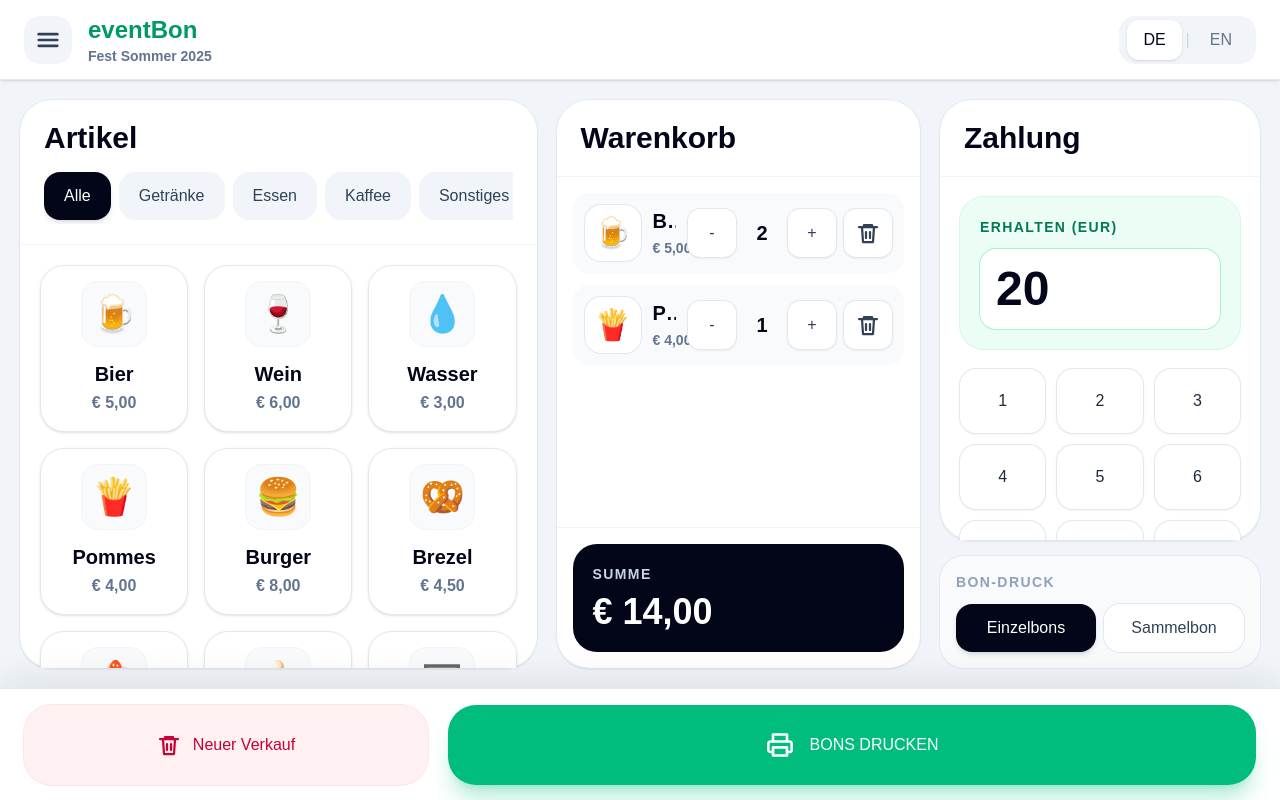
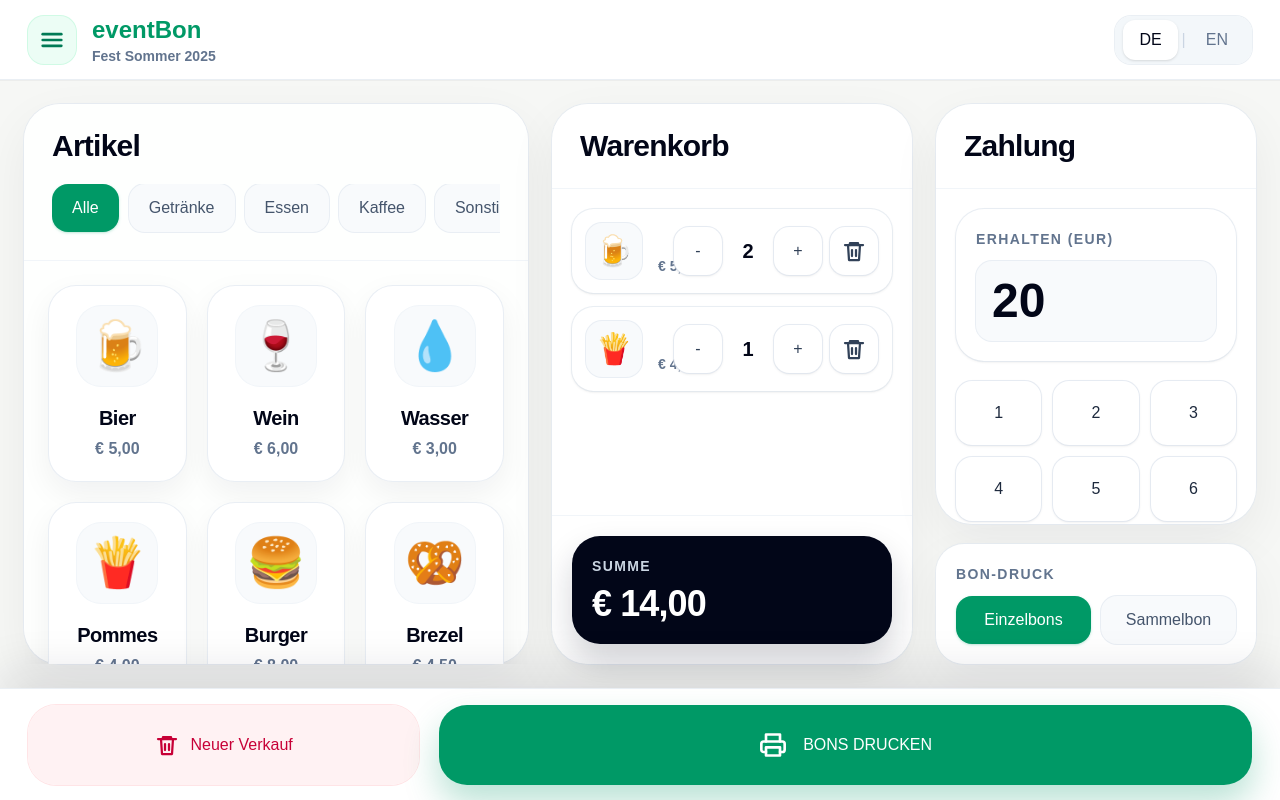
Before and after one commit to noglermi/eventbon, a Next.js app: page / in a window 1280 px wide. Built offline with nearby package versions, Linux system fonts and the light colour scheme.

Commit message:
style: refine sales terminal visual design

```diff
--- a/src/components/sales-terminal/Cart.tsx
+++ b/src/components/sales-terminal/Cart.tsx
@@ -13,7 +13,7 @@ type CartProps = {
 };
 
 const currency = new Intl.NumberFormat("de-AT", { style: "currency", currency: "EUR" });
-const controlButtonClass = "flex h-12 w-12 shrink-0 items-center justify-center rounded-xl bg-white text-2xl font-black text-slate-700 shadow-sm ring-1 ring-slate-200 transition active:scale-95 focus:outline-none focus-visible:ring-4 focus-visible:ring-emerald-200";
+const controlButtonClass = "flex h-12 w-12 shrink-0 items-center justify-center rounded-[0.95rem] bg-white text-2xl font-black text-slate-700 shadow-sm ring-1 ring-slate-200/80 transition active:scale-95 focus:outline-none focus-visible:ring-4 focus-visible:ring-emerald-200";
 
 function TrashIcon() {
   return (
@@ -29,7 +29,7 @@ function TrashIcon() {
 
 function ProductMark({ product }: { product: ProductTileData }) {
   return (
-    <span className="flex h-14 w-14 shrink-0 items-center justify-center overflow-hidden rounded-2xl bg-white text-3xl ring-1 ring-slate-200">
+    <span className="flex h-14 w-14 shrink-0 items-center justify-center overflow-hidden rounded-2xl bg-slate-50 text-3xl ring-1 ring-slate-200/75">
       {product.image ? (
         // eslint-disable-next-line @next/next/no-img-element
         <img src={product.image} alt="" className="h-8 w-8 object-contain" />
@@ -42,12 +42,12 @@ function ProductMark({ product }: { product: ProductTileData }) {
 
 export function Cart({ items, language, labels, productsById, totalCents, onIncrease, onDecrease, onRemove }: CartProps) {
   return (
-    <section className="flex min-h-0 flex-1 flex-col rounded-[2rem] bg-white shadow-sm ring-1 ring-slate-200/70">
-      <div className="shrink-0 border-b border-slate-100 px-6 py-5">
-        <h2 className="text-3xl font-black tracking-normal text-slate-950">{labels.cart}</h2>
+    <section className="flex min-h-0 flex-1 flex-col rounded-[2.25rem] bg-white/95 shadow-[0_18px_50px_rgba(15,23,42,0.06)] ring-1 ring-slate-200/75">
+      <div className="shrink-0 border-b border-slate-100 px-7 py-6">
+        <h2 className="text-3xl font-black tracking-tight text-slate-950">{labels.cart}</h2>
       </div>
 
-      <div className="min-h-0 flex-1 space-y-3 overflow-y-auto p-4">
+      <div className="min-h-0 flex-1 space-y-3.5 overflow-y-auto p-5">
         {items.map((item) => {
           const product = productsById.get(item.productId);
           if (!product) {
@@ -57,11 +57,11 @@ export function Cart({ items, language, labels, productsById, totalCents, onIncr
           const productName = product.name[language];
 
           return (
-            <div key={item.productId} className="grid grid-cols-[auto_minmax(0,1fr)_auto] items-center gap-3 rounded-2xl bg-slate-50 p-3">
+            <div key={item.productId} className="grid grid-cols-[auto_minmax(0,1fr)_auto] items-center gap-4 rounded-[1.35rem] bg-white p-3.5 shadow-sm ring-1 ring-slate-200/70">
               <ProductMark product={product} />
               <div className="min-w-0">
-                <p className="truncate text-xl font-black leading-tight text-slate-950">{productName}</p>
-                <p className="mt-1 text-sm font-semibold text-slate-500">{currency.format(product.price)}</p>
+                <p className="truncate text-[1.35rem] font-black leading-tight tracking-tight text-slate-950">{productName}</p>
+                <p className="mt-1 text-sm font-bold tabular-nums text-slate-500">{currency.format(product.price)}</p>
               </div>
               <div className="grid grid-cols-[3rem_2.25rem_3rem_3rem] items-center gap-2">
                 <button type="button" onClick={() => onDecrease(item.productId)} className={controlButtonClass} aria-label={labels.decrease + " " + productName}>-</button>
@@ -76,10 +76,10 @@ export function Cart({ items, language, labels, productsById, totalCents, onIncr
         })}
       </div>
 
-      <div className="shrink-0 border-t border-slate-100 p-4">
-        <div className="rounded-3xl bg-slate-950 p-5 text-white">
+      <div className="shrink-0 border-t border-slate-100 p-5">
+        <div className="rounded-[1.75rem] bg-slate-950 p-5 text-white shadow-[0_16px_32px_rgba(15,23,42,0.18)]">
           <p className="text-sm font-bold uppercase tracking-widest text-slate-300">{labels.sum}</p>
-          <p className="mt-2 text-4xl font-black tracking-normal">{currency.format(totalCents / 100)}</p>
+          <p className="mt-2 text-4xl font-black tracking-tight tabular-nums">{currency.format(totalCents / 100)}</p>
         </div>
       </div>
     </section>
--- a/src/components/sales-terminal/PaymentPanel.tsx
+++ b/src/components/sales-terminal/PaymentPanel.tsx
@@ -11,7 +11,7 @@ type PaymentPanelProps = {
 };
 
 const currency = new Intl.NumberFormat("de-AT", { style: "currency", currency: "EUR" });
-const numpadButtonClass = "flex min-h-16 items-center justify-center rounded-2xl bg-white text-2xl font-black text-slate-800 shadow-sm ring-1 ring-slate-200 transition active:scale-95 focus:outline-none focus-visible:ring-4 focus-visible:ring-emerald-200";
+const numpadButtonClass = "flex min-h-16 items-center justify-center rounded-2xl bg-white text-2xl font-black text-slate-800 shadow-sm ring-1 ring-slate-200/80 transition active:scale-95 focus:outline-none focus-visible:ring-4 focus-visible:ring-emerald-200";
 
 function formatCents(cents: number) {
   return currency.format(cents / 100);
@@ -48,15 +48,15 @@ export function PaymentPanel({ labels, language, receivedCents, receivedEntry, t
   }
 
   return (
-    <section className="flex min-h-0 flex-1 flex-col rounded-[2rem] bg-white shadow-sm ring-1 ring-slate-200/70">
-      <div className="shrink-0 border-b border-slate-100 px-6 py-5">
-        <h2 className="text-3xl font-black tracking-normal text-slate-950">{labels.payment}</h2>
+    <section className="flex min-h-0 flex-1 flex-col rounded-[2.25rem] bg-white/95 shadow-[0_18px_50px_rgba(15,23,42,0.06)] ring-1 ring-slate-200/75">
+      <div className="shrink-0 border-b border-slate-100 px-7 py-6">
+        <h2 className="text-3xl font-black tracking-tight text-slate-950">{labels.payment}</h2>
       </div>
 
       <div className="min-h-0 flex-1 overflow-y-auto p-5">
-        <div className="rounded-3xl bg-emerald-50 p-5 ring-1 ring-emerald-100">
-          <p className="text-sm font-bold uppercase tracking-widest text-emerald-700">{labels.received} (EUR)</p>
-          <div className="mt-3 rounded-2xl bg-white px-4 py-4 text-5xl font-black tabular-nums text-slate-950 ring-1 ring-emerald-200">
+        <div className="rounded-[1.75rem] bg-white p-5 shadow-sm ring-1 ring-slate-200/75">
+          <p className="text-sm font-bold uppercase tracking-widest text-slate-500">{labels.received} (EUR)</p>
+          <div className="mt-3 rounded-2xl bg-slate-50 px-4 py-4 text-5xl font-black tabular-nums text-slate-950 ring-1 ring-slate-200/75">
             {displayedReceived}
           </div>
         </div>
@@ -70,9 +70,9 @@ export function PaymentPanel({ labels, language, receivedCents, receivedEntry, t
           <button type="button" onClick={appendSeparator} className={numpadButtonClass}>{decimalSeparator}</button>
         </div>
 
-        <div className="mt-5 rounded-3xl bg-emerald-500 p-5 text-white shadow-lg shadow-emerald-500/20">
+        <div className="mt-5 rounded-[1.75rem] bg-emerald-600 p-5 text-white shadow-[0_16px_32px_rgba(5,150,105,0.22)]">
           <p className="text-sm font-bold uppercase tracking-widest text-emerald-100">{labels.change}</p>
-          <p className="mt-2 text-5xl font-black tracking-normal">{formatCents(changeCents)}</p>
+          <p className="mt-2 text-5xl font-black tracking-tight tabular-nums">{formatCents(changeCents)}</p>
         </div>
       </div>
     </section>
--- a/src/components/sales-terminal/PrintModeSetting.tsx
+++ b/src/components/sales-terminal/PrintModeSetting.tsx
@@ -11,9 +11,9 @@ const modes: PrintMode[] = ["single_vouchers", "combined_voucher"];
 
 export function PrintModeSetting({ labels, printMode, onPrintModeChange }: PrintModeSettingProps) {
   return (
-    <section className="rounded-3xl bg-slate-50 p-4 ring-1 ring-slate-200">
-      <p className="text-sm font-bold uppercase tracking-widest text-slate-400">{labels.voucherPrinting}</p>
-      <div className="mt-3 grid grid-cols-2 gap-2">
+    <section className="rounded-[1.75rem] bg-white/95 p-5 shadow-[0_18px_50px_rgba(15,23,42,0.05)] ring-1 ring-slate-200/75">
+      <p className="text-sm font-bold uppercase tracking-widest text-slate-500">{labels.voucherPrinting}</p>
+      <div className="mt-3 grid grid-cols-2 gap-2.5">
         {modes.map((mode) => {
           const isActive = printMode === mode;
           return (
@@ -21,7 +21,7 @@ export function PrintModeSetting({ labels, printMode, onPrintModeChange }: Print
               key={mode}
               type="button"
               onClick={() => onPrintModeChange(mode)}
-              className={"min-h-12 rounded-2xl px-3 text-base font-black transition focus:outline-none focus-visible:ring-4 focus-visible:ring-emerald-200 " + (isActive ? "bg-slate-950 text-white shadow-md" : "bg-white text-slate-700 ring-1 ring-slate-200 hover:bg-slate-100")}
+              className={"min-h-12 rounded-2xl px-3 text-base font-black transition active:scale-[0.98] focus:outline-none focus-visible:ring-4 focus-visible:ring-emerald-200 " + (isActive ? "bg-emerald-600 text-white shadow-sm shadow-emerald-600/20" : "bg-slate-50 text-slate-600 ring-1 ring-slate-200/75")}
             >
               {mode === "single_vouchers" ? labels.singleVouchers : labels.combinedVoucher}
             </button>
--- a/src/components/sales-terminal/ProductTile.tsx
+++ b/src/components/sales-terminal/ProductTile.tsx
@@ -13,18 +13,18 @@ export function ProductTile({ language, product, onSelect }: ProductTileProps) {
     <button
       type="button"
       onClick={() => onSelect(product)}
-      className="flex min-h-40 flex-col items-center justify-center rounded-3xl border border-slate-200 bg-white p-4 text-center shadow-sm transition active:scale-[0.98] focus:outline-none focus-visible:ring-4 focus-visible:ring-emerald-200"
+      className="flex min-h-40 flex-col items-center justify-center rounded-[1.75rem] border border-slate-200/75 bg-white p-5 text-center shadow-[0_12px_32px_rgba(15,23,42,0.06)] transition active:scale-[0.98] focus:outline-none focus-visible:ring-4 focus-visible:ring-emerald-200"
     >
-      <span className="flex h-16 w-16 items-center justify-center overflow-hidden rounded-2xl bg-slate-50 text-4xl ring-1 ring-slate-100">
+      <span className="flex h-20 w-20 items-center justify-center overflow-hidden rounded-[1.5rem] bg-slate-50 text-5xl ring-1 ring-slate-100">
         {product.image ? (
           // eslint-disable-next-line @next/next/no-img-element
-          <img src={product.image} alt="" className="h-9 w-9 object-contain" />
+          <img src={product.image} alt="" className="h-12 w-12 object-contain" />
         ) : (
           <span aria-hidden="true">{product.icon}</span>
         )}
       </span>
-      <span className="mt-4 block text-xl font-black leading-tight text-slate-950">{product.name[language]}</span>
-      <span className="mt-1 block text-base font-bold text-slate-500">{currency.format(product.price)}</span>
+      <span className="mt-5 block text-xl font-black leading-tight tracking-tight text-slate-950">{product.name[language]}</span>
+      <span className="mt-1.5 block text-base font-bold tabular-nums text-slate-500">{currency.format(product.price)}</span>
     </button>
   );
 }
--- a/src/components/sales-terminal/SalesTerminal.tsx
+++ b/src/components/sales-terminal/SalesTerminal.tsx
@@ -147,19 +147,19 @@ export function SalesTerminal() {
   }
 
   return (
-    <main className="grid h-screen grid-rows-[5rem_minmax(0,1fr)_7rem] overflow-hidden bg-slate-100 text-slate-950">
-      <header className="flex items-center justify-between border-b border-slate-200 bg-white px-6 shadow-sm">
+    <main className="grid h-screen grid-rows-[5rem_minmax(0,1fr)_7rem] overflow-hidden bg-[#f6f7f5] text-slate-950">
+      <header className="flex items-center justify-between border-b border-slate-200/70 bg-white/95 px-7 shadow-[0_1px_0_rgba(15,23,42,0.04)] backdrop-blur">
         <div className="flex items-center gap-4">
-          <button type="button" className="flex h-12 w-12 items-center justify-center rounded-2xl bg-slate-100 text-slate-700 focus:outline-none focus-visible:ring-4 focus-visible:ring-emerald-200" aria-label={labels.menu}>
+          <button type="button" className="flex h-12 w-12 items-center justify-center rounded-2xl bg-emerald-50 text-emerald-700 ring-1 ring-emerald-100 transition active:scale-95 focus:outline-none focus-visible:ring-4 focus-visible:ring-emerald-200" aria-label={labels.menu}>
             <MenuIcon />
           </button>
           <div className="leading-tight">
             <p className="text-2xl font-black tracking-normal text-emerald-600">eventBon</p>
-            <p className="text-sm font-bold text-slate-500">Fest Sommer 2025</p>
+            <p className="text-sm font-semibold text-slate-500">Fest Sommer 2025</p>
           </div>
         </div>
 
-        <div className="flex min-h-12 items-center rounded-2xl bg-slate-100 px-2" aria-label={labels.language}>
+        <div className="flex min-h-12 items-center rounded-2xl bg-slate-100/80 px-2 ring-1 ring-slate-200/70" aria-label={labels.language}>
           <button
             type="button"
             onClick={() => setLanguage("de")}
@@ -178,11 +178,11 @@ export function SalesTerminal() {
         </div>
       </header>
 
-      <div className="grid min-h-0 grid-cols-[minmax(0,1.35fr)_minmax(360px,0.95fr)_minmax(320px,0.8fr)] gap-5 p-5">
-        <section className="flex min-h-0 flex-col rounded-[2rem] bg-white shadow-sm ring-1 ring-slate-200/70">
-          <div className="shrink-0 border-b border-slate-100 px-6 py-5">
-            <h1 className="text-3xl font-black tracking-normal text-slate-950">{labels.articles}</h1>
-            <div className="mt-4 flex gap-2 overflow-x-auto pb-1">
+      <div className="grid min-h-0 grid-cols-[minmax(0,1.35fr)_minmax(360px,0.95fr)_minmax(320px,0.8fr)] gap-6 p-6">
+        <section className="flex min-h-0 flex-col rounded-[2.25rem] bg-white/95 shadow-[0_18px_50px_rgba(15,23,42,0.06)] ring-1 ring-slate-200/75">
+          <div className="shrink-0 border-b border-slate-100 px-7 py-6">
+            <h1 className="text-3xl font-black tracking-tight text-slate-950">{labels.articles}</h1>
+            <div className="mt-5 flex gap-2.5 overflow-x-auto pb-1">
               {productFilters.map((filter) => {
                 const isActive = activeFilter === filter;
                 return (
@@ -190,7 +190,7 @@ export function SalesTerminal() {
                     key={filter}
                     type="button"
                     onClick={() => setActiveFilter(filter)}
-                    className={"min-h-12 shrink-0 rounded-2xl px-5 text-base font-black transition focus:outline-none focus-visible:ring-4 focus-visible:ring-emerald-200 " + (isActive ? "bg-slate-950 text-white shadow-md" : "bg-slate-100 text-slate-700")}
+                    className={"min-h-12 shrink-0 rounded-2xl px-5 text-base font-black transition active:scale-[0.98] focus:outline-none focus-visible:ring-4 focus-visible:ring-emerald-200 " + (isActive ? "bg-emerald-600 text-white shadow-sm shadow-emerald-600/20" : "bg-slate-50 text-slate-600 ring-1 ring-slate-200/75")}
                   >
                     {getFilterLabel(filter, labels, language)}
                   </button>
@@ -199,8 +199,8 @@ export function SalesTerminal() {
             </div>
           </div>
 
-          <div className="min-h-0 flex-1 overflow-y-auto p-5">
-            <div className="grid grid-cols-2 gap-4 xl:grid-cols-3 2xl:grid-cols-4">
+          <div className="min-h-0 flex-1 overflow-y-auto p-6">
+            <div className="grid grid-cols-2 gap-5 xl:grid-cols-3 2xl:grid-cols-4">
               {filteredProducts.map((product) => (
                 <ProductTile key={product.id} language={language} product={product} onSelect={addProduct} />
               ))}
@@ -210,18 +210,18 @@ export function SalesTerminal() {
 
         <Cart items={cartItems} language={language} labels={labels} productsById={productsById} totalCents={totalCents} onIncrease={increaseItem} onDecrease={decreaseItem} onRemove={removeItem} />
 
-        <div className="flex min-h-0 flex-col gap-4">
+        <div className="flex min-h-0 flex-col gap-5">
           <PaymentPanel labels={labels} language={language} totalCents={totalCents} receivedCents={receivedCents} receivedEntry={receivedEntry} onReceivedEntryChange={setReceivedEntry} />
           <PrintModeSetting labels={labels} printMode={printMode} onPrintModeChange={setPrintMode} />
         </div>
       </div>
 
-      <footer className="grid grid-cols-[minmax(260px,0.8fr)_minmax(0,1.6fr)] gap-5 border-t border-slate-200 bg-white px-6 py-4 shadow-[0_-10px_30px_rgba(15,23,42,0.08)]">
-        <button type="button" onClick={clearSale} className="flex min-h-20 items-center justify-center gap-3 rounded-[1.75rem] bg-rose-50 px-6 text-xl font-black text-rose-700 ring-1 ring-rose-100 focus:outline-none focus-visible:ring-4 focus-visible:ring-rose-200">
+      <footer className="grid grid-cols-[minmax(260px,0.78fr)_minmax(0,1.62fr)] gap-5 border-t border-slate-200/70 bg-white/95 px-7 py-4 shadow-[0_-18px_45px_rgba(15,23,42,0.10)] backdrop-blur">
+        <button type="button" onClick={clearSale} className="flex min-h-20 items-center justify-center gap-3 rounded-[1.75rem] bg-rose-50/90 px-6 text-xl font-black text-rose-700 ring-1 ring-rose-100 transition active:scale-[0.99] focus:outline-none focus-visible:ring-4 focus-visible:ring-rose-200">
           <TrashIcon />
           {labels.clearSale}
         </button>
-        <button type="button" onClick={openPrintPreview} className="flex min-h-20 items-center justify-center gap-4 rounded-[1.75rem] bg-emerald-500 px-8 text-2xl font-black tracking-normal text-white shadow-xl shadow-emerald-500/25 focus:outline-none focus-visible:ring-4 focus-visible:ring-emerald-200 active:scale-[0.99]">
+        <button type="button" onClick={openPrintPreview} className="flex min-h-20 items-center justify-center gap-4 rounded-[1.75rem] bg-emerald-600 px-8 text-2xl font-black tracking-normal text-white shadow-[0_18px_35px_rgba(5,150,105,0.28)] transition focus:outline-none focus-visible:ring-4 focus-visible:ring-emerald-200 active:scale-[0.99]">
           <PrinterIcon />
           {labels.printVouchers}
         </button>
```
